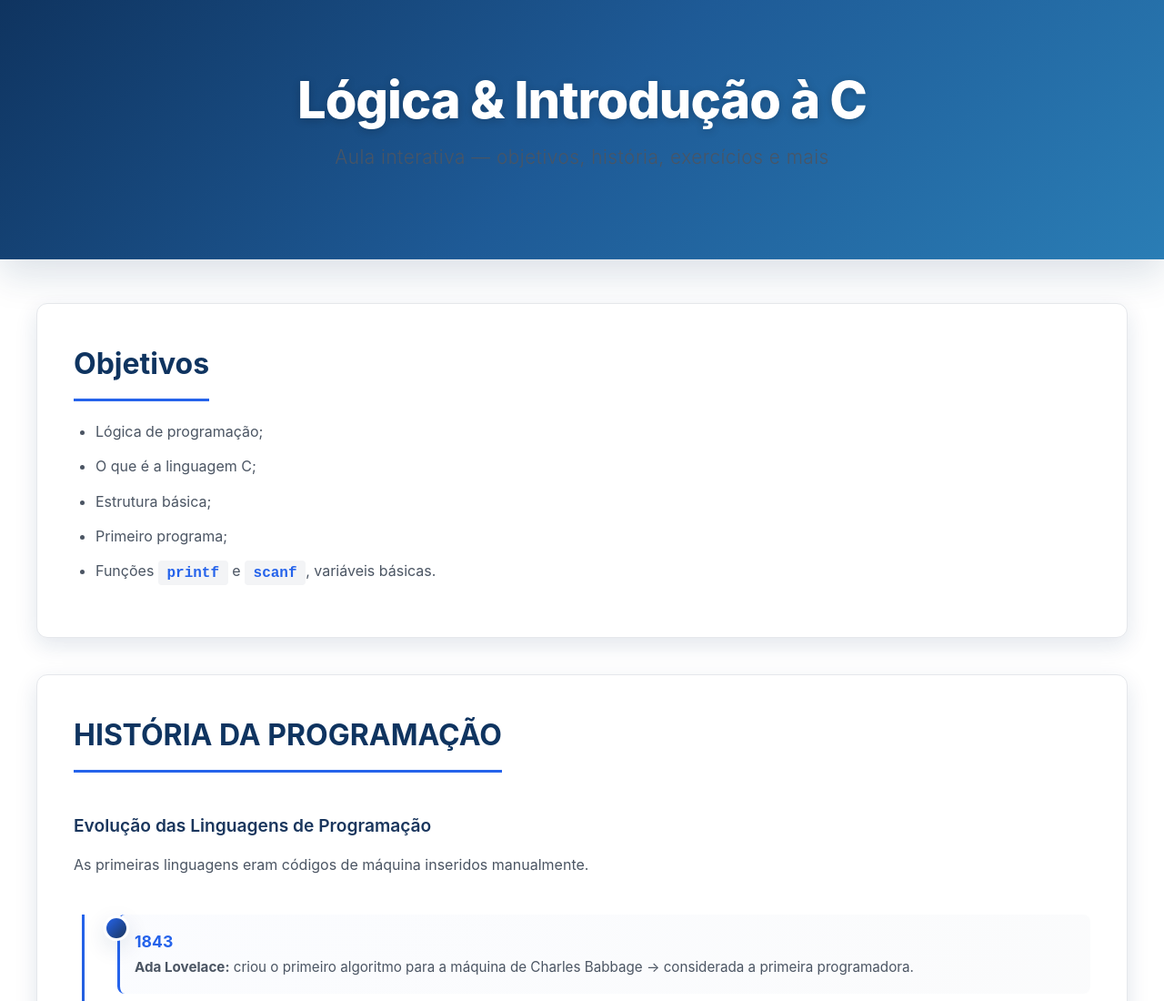
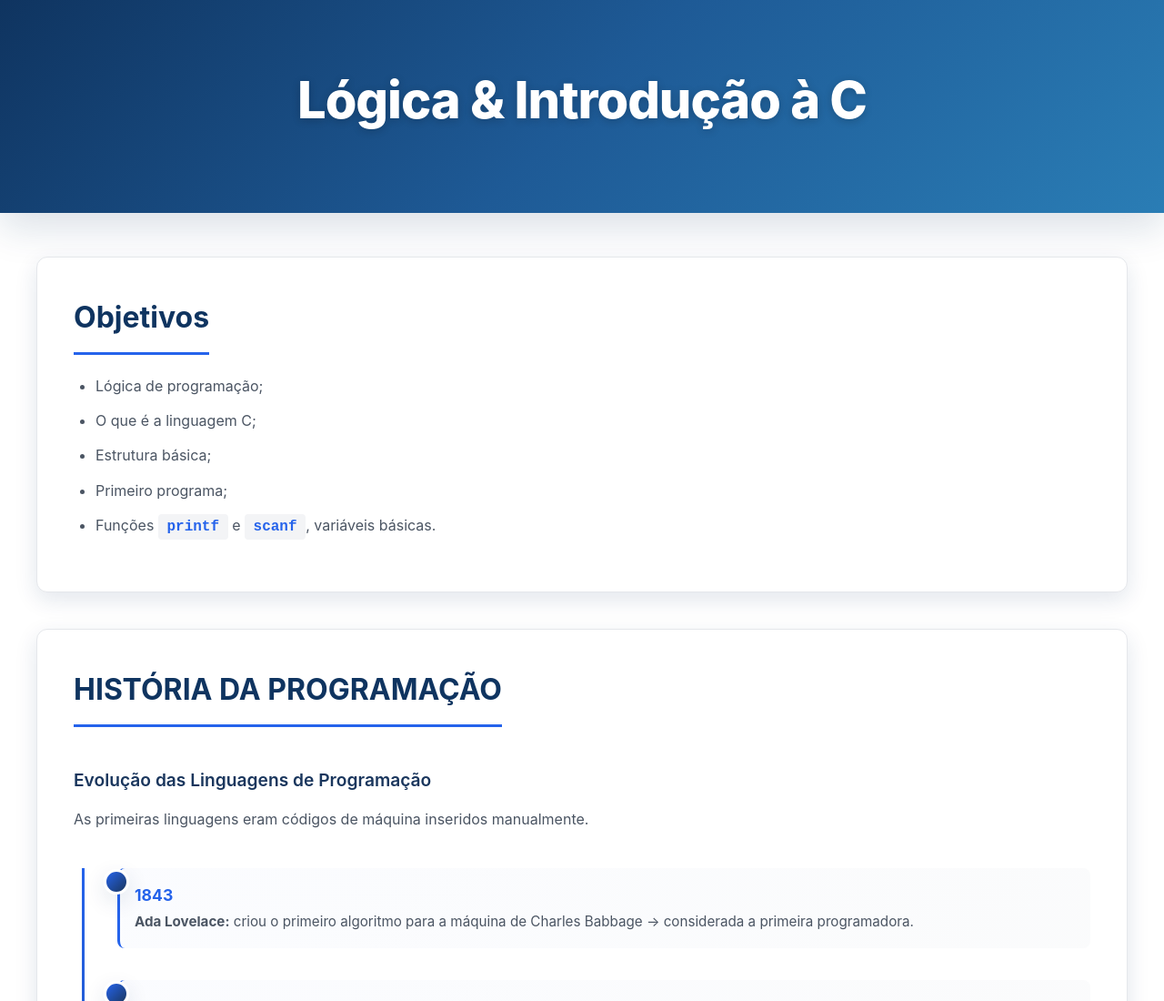
Before and after one commit to fernanda310/ProjetoPacEngSoftware, a plain HTML site: page index.html in a window 1280 px wide. Shown: the top 1100 px of the page at 91% size. Drawn offline with Linux system fonts and the light colour scheme.

Commit message:
sem subtitulo

```diff
--- a/index.html
+++ b/index.html
@@ -12,7 +12,6 @@
   <header class="hero" id="topo_da_pagina">
     <div class="hero__content">
       <h1 class="hero__title">Lógica & Introdução à C</h1>
-      <p class="hero__subtitle">Aula interativa — objetivos, história, exercícios e mais</p>
     </div>
   </header>
 
```
